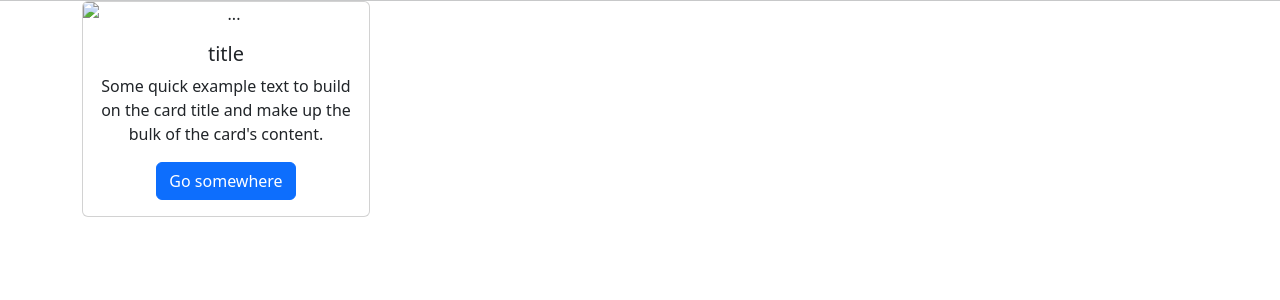
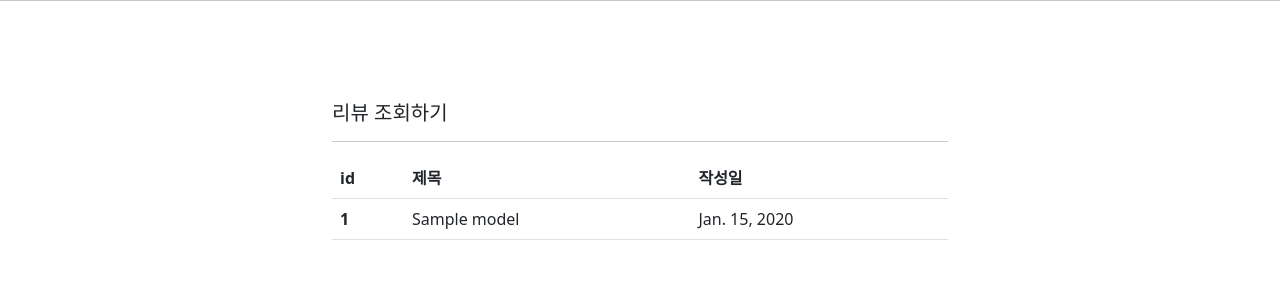
Before and after one commit to asyam9/OptimizedOfficeAI, a Django app: page /reviews/ in a window 1280 px wide. Shown: the part 56-356 px from the top of the page. Run offline with Django 4.2, Linux system fonts and the light colour scheme; tables that the repository leaves empty hold one stand-in row (values such as "Sample post"); some libraries are stand-ins or nearby versions.

Commit message:
리뷰 조회 페이지 구현(테이블 형식)

```diff
--- a/Review_site/Reviews/templates/Reviews/index.html
+++ b/Review_site/Reviews/templates/Reviews/index.html
@@ -1,16 +1,27 @@
 {% extends "Reviews/base_with_nav.html" %}
 
 {% block content %}
-<div class="container text-center">
-  <div class="row">
-    <div class="col">
-      <div class="card" style="width: 18rem;">
-        <img src="" class="card-img-top" alt="...">
-        <div class="card-body">
-          <h5 class="card-title">title</h5>
-          <p class="card-text">Some quick example text to build on the card title and make up the bulk of the card's content.</p>
-          <a href="#" class="btn btn-primary">Go somewhere</a>
-        </div>
-      </div>
-    </div>
+<div class="container" style='width: 50%; margin-top:100px'>
+  <h5>리뷰 조회하기</h5>
+  <hr>
+
+  <table class="table">
+    <thead>
+      <tr>
+        <th scope="col">id</th>
+        <th scope="col">제목</th>
+        <th scope="col">작성일</th>
+      </tr>
+    </thead>
+    {% for review in reviews %}
+      <tbody>
+        <tr>
+          <th scope="row">{{ review.id }}</th>
+          <td>{{ review.title }}</td>
+          <td>{{ review.dt_created }}</td>
+        </tr>
+      </tbody>
+    {% endfor %}
+  </table>
+</div>
 {% endblock content %}
```
